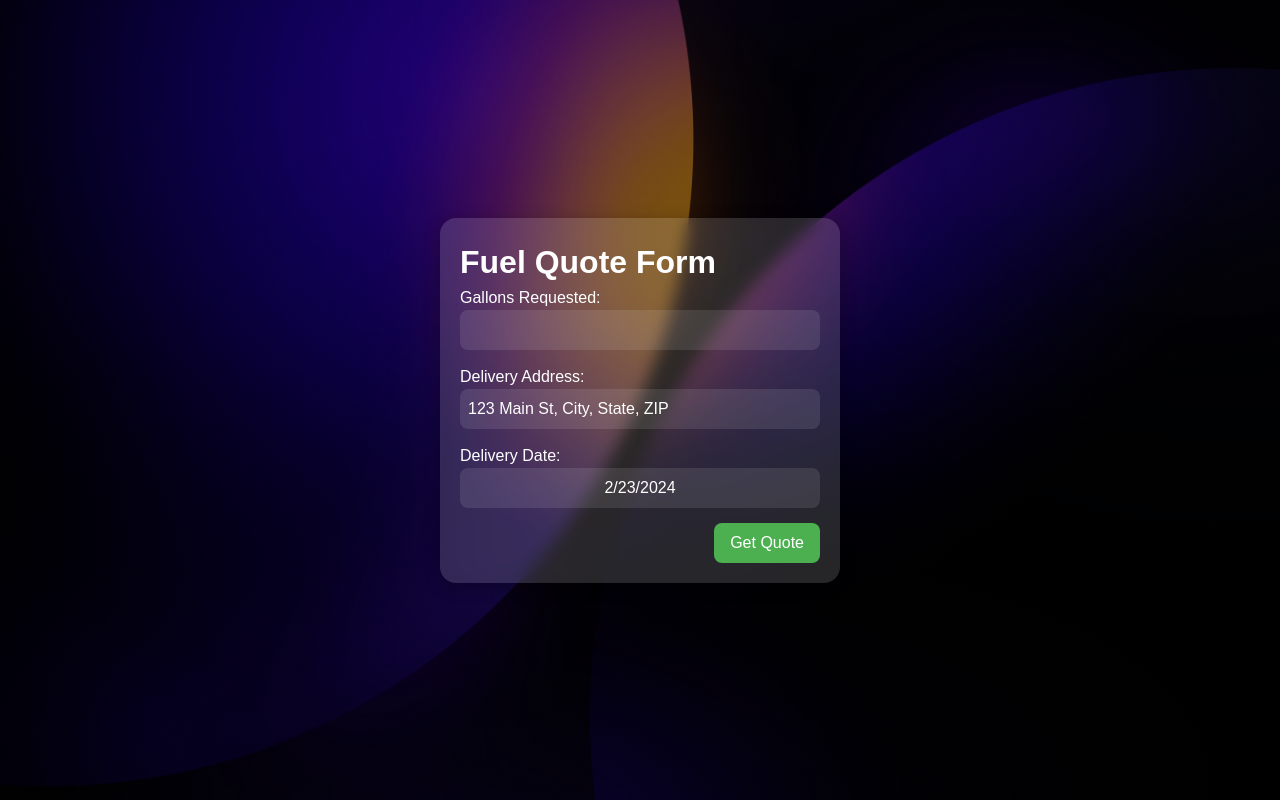
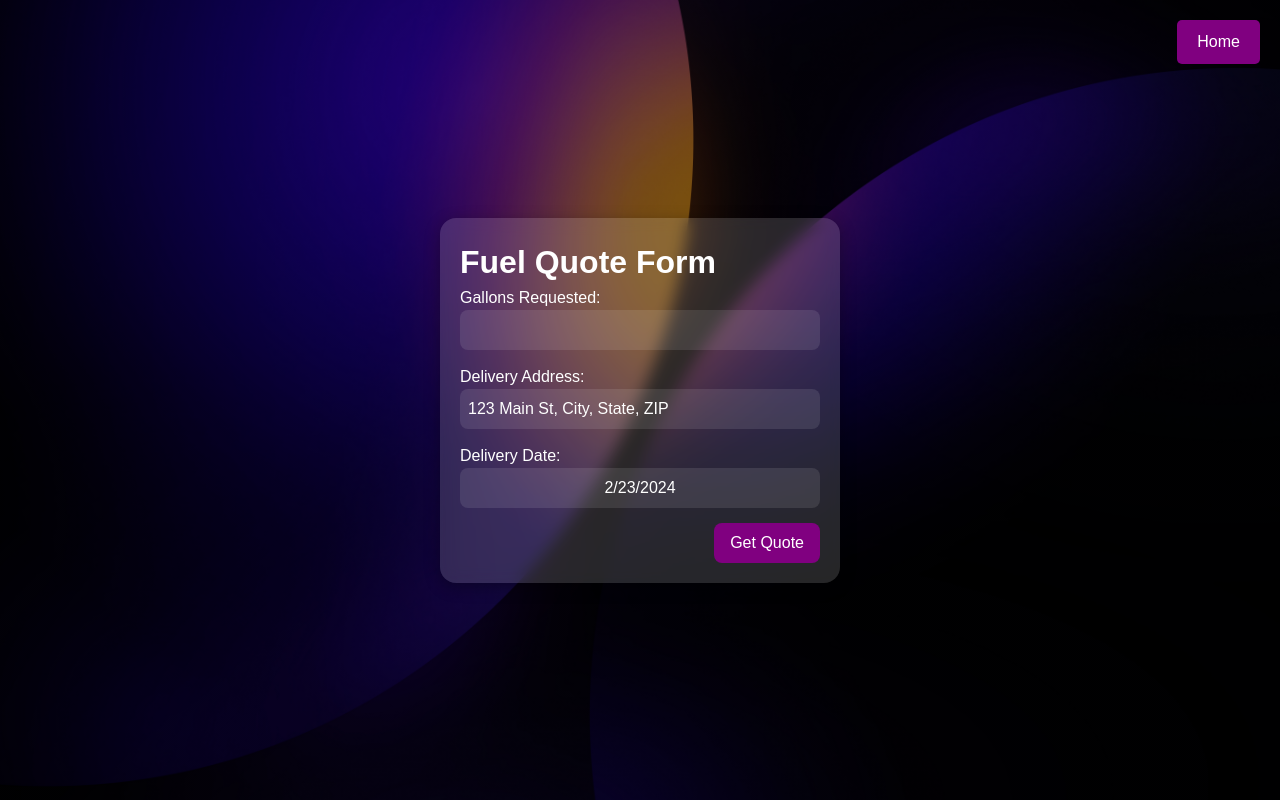
Before and after one commit to Erregea5/SoftwareDesign, a React (Create React App) app in the folder Source/client/: page /quote in a window 1280 px wide. Built offline with nearby package versions, Linux system fonts and the light colour scheme.

Commit message:
modified:   Source/client/src/routes/quote/Quote.css 	modified:   Source/client/src/routes/quote/Quote.jsx

```diff
--- a/Source/client/src/routes/quote/Quote.css
+++ b/Source/client/src/routes/quote/Quote.css
@@ -55,7 +55,7 @@ body {
     padding: 8px 16px;
     border: none;
     border-radius: 8px;
-    background-color: #4CAF50;
+    background-color: purple;
     color: white;
     cursor: pointer;
     outline: none;
@@ -64,7 +64,24 @@ body {
 }
 
 .submit-button:hover {
-    background-color: #45a049;
+    background-color: #6a0dad;
+}
+
+.back-button {
+    position: absolute;
+    top: 20px;
+    right: 20px;
+    background-color: purple;
+    color: white;
+    padding: 10px 20px;
+    border: none;
+    border-radius: 5px;
+    text-decoration: none;
+}
+
+.back-button:hover {
+    background-color: #6a0dad;
+    /* Darker shade of purple on hover */
 }
 
 /* Additional Styles for Calendar */
--- a/Source/client/src/routes/quote/Quote.jsx
+++ b/Source/client/src/routes/quote/Quote.jsx
@@ -1,34 +1,58 @@
+// // import React, { useState } from "react";
+// // import FuelQuoteForm from "./components/FuelQuoteForm";
+
+// // const Quote = () => {
+// //   // Define handleSubmit function
+// //   const handleSubmit = (gallonsRequested, deliveryDate) => {
+// //     // Perform form submission logic here
+// //     console.log("Form submitted with gallonsRequested:", gallonsRequested);
+// //     console.log("Delivery date:", deliveryDate);
+// //     // can perform additional actions here, such as calling an API or updating state
+// //   };
+
+// //   return (
+// //     <div className="card">
+// //       {" "}
+// //       {/* Wrap the FuelQuoteForm inside a div with the 'card' class */}
+// //       <h1>Fuel Quote Form</h1>
+// //       <FuelQuoteForm
+// //         deliveryAddress="123 Main St, City, State, ZIP"
+// //         handleSubmit={handleSubmit}
+// //       />
+// //     </div>
+// //   );
+// // };
+
+// // export default Quote;
+
+
+
+// // Quote.jsx
 // import React, { useState } from "react";
 // import FuelQuoteForm from "./components/FuelQuoteForm";
+// import "./Quote.css"; // Import CSS stylesheet
 
 // const Quote = () => {
-//   // Define handleSubmit function
 //   const handleSubmit = (gallonsRequested, deliveryDate) => {
-//     // Perform form submission logic here
 //     console.log("Form submitted with gallonsRequested:", gallonsRequested);
 //     console.log("Delivery date:", deliveryDate);
-//     // can perform additional actions here, such as calling an API or updating state
 //   };
 
 //   return (
-//     <div className="card">
-//       {" "}
-//       {/* Wrap the FuelQuoteForm inside a div with the 'card' class */}
-//       <h1>Fuel Quote Form</h1>
-//       <FuelQuoteForm
-//         deliveryAddress="123 Main St, City, State, ZIP"
-//         handleSubmit={handleSubmit}
-//       />
+//     <div className="card-container">
+//       <div className="card">
+//         <FuelQuoteForm
+//           deliveryAddress="123 Main St, City, State, ZIP"
+//           handleSubmit={handleSubmit}
+//         />
+//       </div>
 //     </div>
 //   );
 // };
 
 // export default Quote;
 
-
-
-// Quote.jsx
-import React, { useState } from "react";
+import React from "react";
 import FuelQuoteForm from "./components/FuelQuoteForm";
 import "./Quote.css"; // Import CSS stylesheet
 
@@ -40,6 +64,9 @@ const Quote = () => {
 
   return (
     <div className="card-container">
+      <a className="back-button" href="./">
+        Home
+      </a>
       <div className="card">
         <FuelQuoteForm
           deliveryAddress="123 Main St, City, State, ZIP"
```
